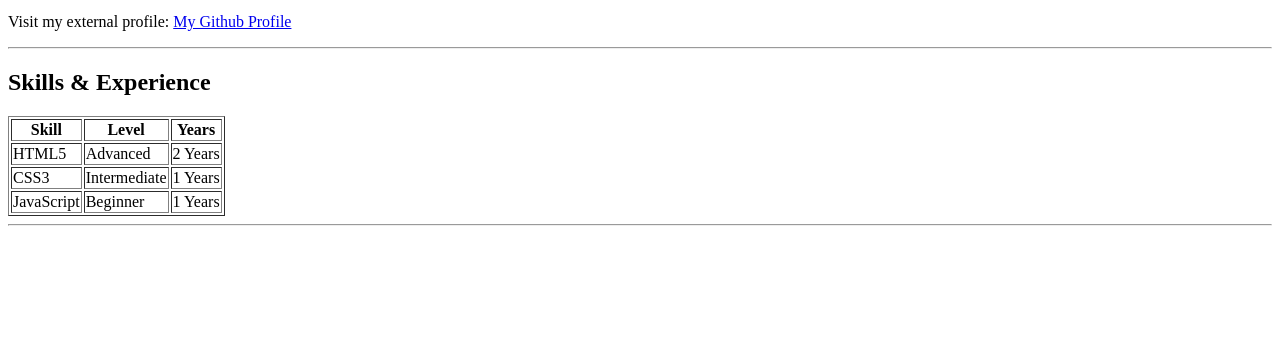
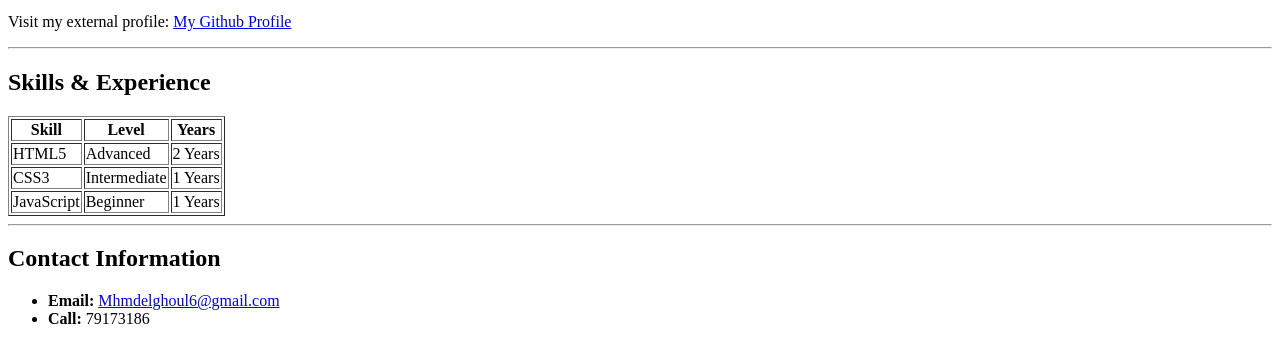
Before and after one commit to MhmdElGhoul/Assignment-4, a plain HTML site: page index.html in a window 1280 px wide. Shown: the part 568-912 px from the top of the page. Before the commit the page ends 802 px from the top, so only its background shows below. Drawn offline with Linux system fonts and the light colour scheme.

Commit message:
Add: add Contact Information

```diff
--- a/index.html
+++ b/index.html
@@ -48,7 +48,11 @@
         </thead>
     </table>
     <hr>
-
+    <h2 id="Contact">Contact Information</h2>
+    <ul>
+        <li><strong>Email:</strong> <a href="mailto:mhmdelghoul6@gmail.com">Mhmdelghoul6@gmail.com</a></li>
+        <li><strong>Call:</strong> <a href="tel:+96179173186"></a>79173186</li>
+    </ul>
 
 </body>
 </html>
```
